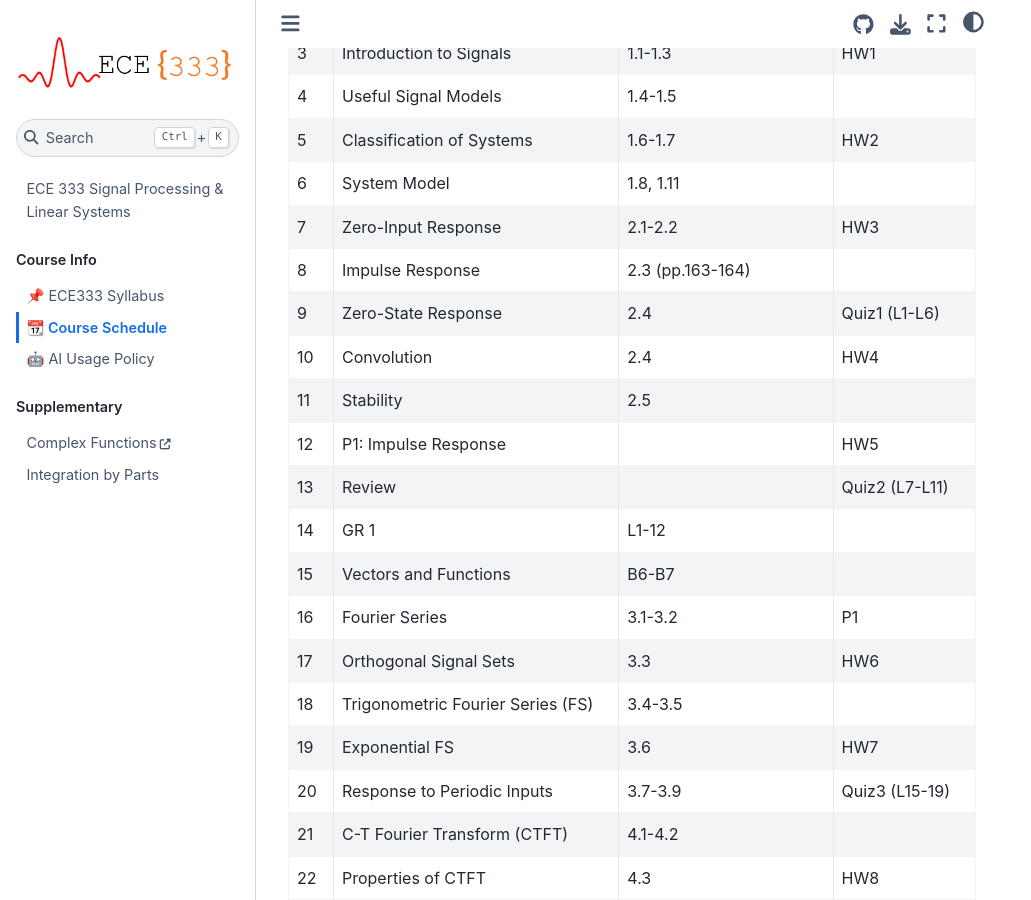
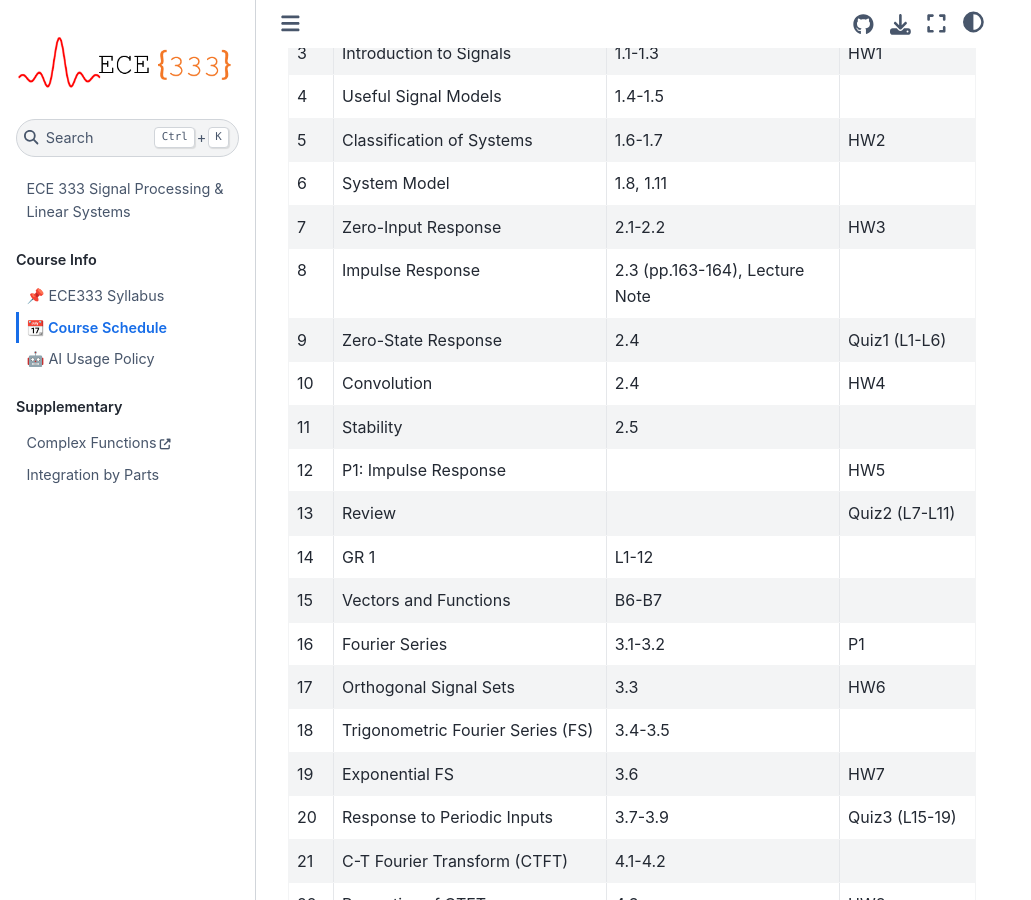
Before and after one commit to USAFA-ECE/ece333, a Jupyter Book: the page built from book/schedule.md, in a window 1280 px wide and 900 px high, scrolled down 424 px. Shown: the whole window, without its empty margins (0-1031 px from the left). Built offline with Jupyter Book 1.0.4 settings and Sphinx 7.4.7 and the Sphinx Book theme 1.1.4, drawn with Linux system fonts in a browser that asks for light colours.

Commit message:
Updated schedule

```diff
--- a/book/schedule.md
+++ b/book/schedule.md
@@ -14,7 +14,7 @@ This schedule is subject to change as appropriate.
 |5  | Classification of Systems         | 1.6-1.7          | HW2             |
 |6  | System Model                      | 1.8, 1.11        |                 |
 |7  | Zero-Input Response               | 2.1-2.2          | HW3             |
-|8  | Impulse Response                  | 2.3 (pp.163-164) |                 |
+|8  | Impulse Response                  | 2.3 (pp.163-164), Lecture Note|    |
 |9  | Zero-State Response               | 2.4              | Quiz1 (L1-L6)   |
 |10 | Convolution                       | 2.4              | HW4             |
 |11 | Stability                         | 2.5              |                 |
```
